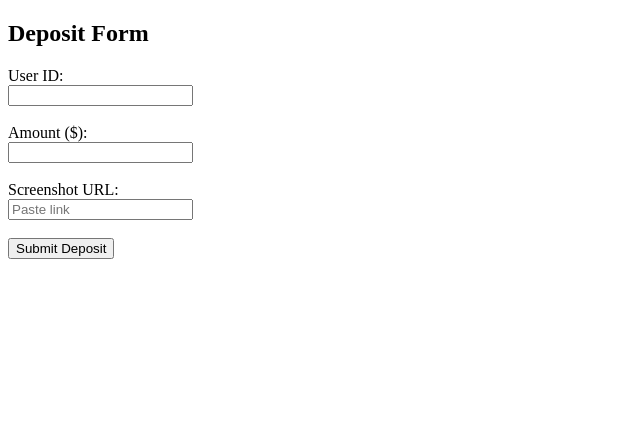
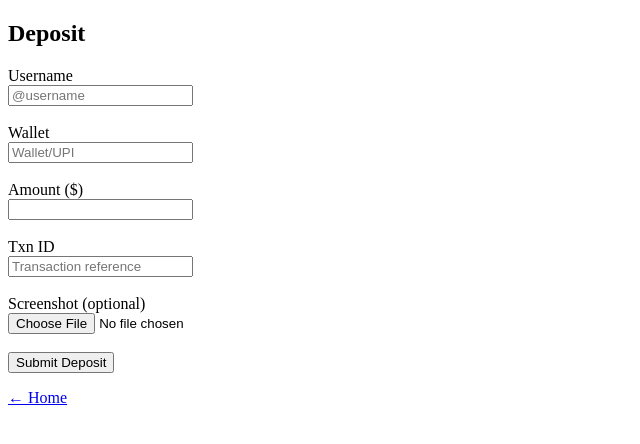
Before and after one commit to anup1432/Betwin2.0, a Flask app: page /deposit in a window 1280 px wide. Shown: the top 444 px of the page, without its empty margins (0-640 px from the left). Run offline with Flask 3, Linux system fonts and the light colour scheme.

Commit message:
Update deposit.html

```diff
--- a/templates/deposit.html
+++ b/templates/deposit.html
@@ -5,18 +5,25 @@
   <title>Deposit</title>
 </head>
 <body>
-  <h2>Deposit Form</h2>
-  <form method="POST">
-    <label>User ID:</label><br>
-    <input type="text" name="user_id" required><br><br>
+  <h2>Deposit</h2>
+  <form method="POST" enctype="multipart/form-data">
+    <label>Username</label><br>
+    <input name="username" placeholder="@username" required><br><br>
 
-    <label>Amount ($):</label><br>
-    <input type="number" step="0.01" name="amount" required><br><br>
+    <label>Wallet</label><br>
+    <input name="wallet" placeholder="Wallet/UPI" required><br><br>
 
-    <label>Screenshot URL:</label><br>
-    <input type="text" name="screenshot" placeholder="Paste link"><br><br>
+    <label>Amount ($)</label><br>
+    <input type="number" name="amount" step="0.01" required><br><br>
+
+    <label>Txn ID</label><br>
+    <input name="txn_id" placeholder="Transaction reference"><br><br>
+
+    <label>Screenshot (optional)</label><br>
+    <input type="file" name="screenshot" accept="image/*"><br><br>
 
     <button type="submit">Submit Deposit</button>
   </form>
+  <p><a href="/">← Home</a></p>
 </body>
 </html>
```
